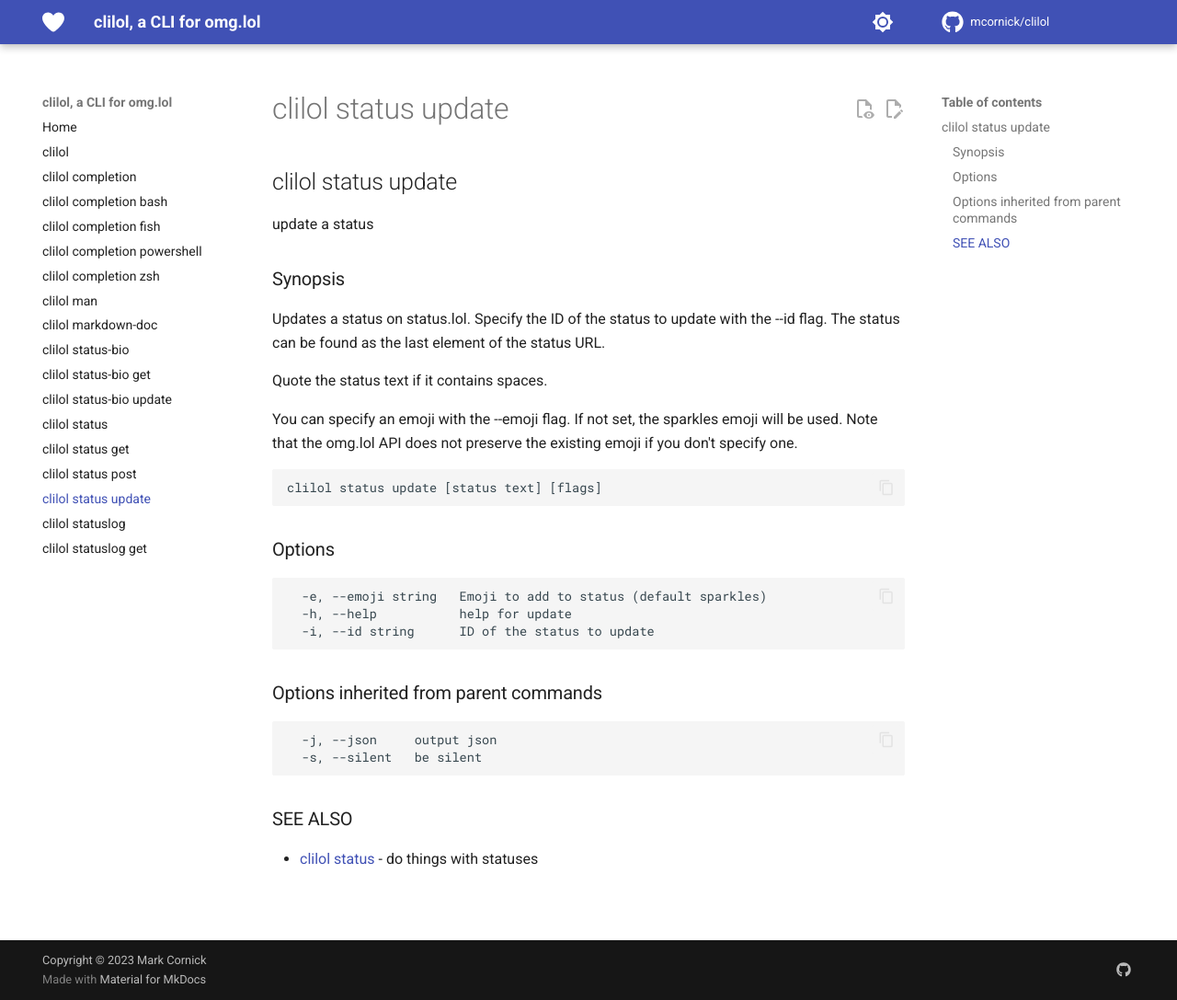
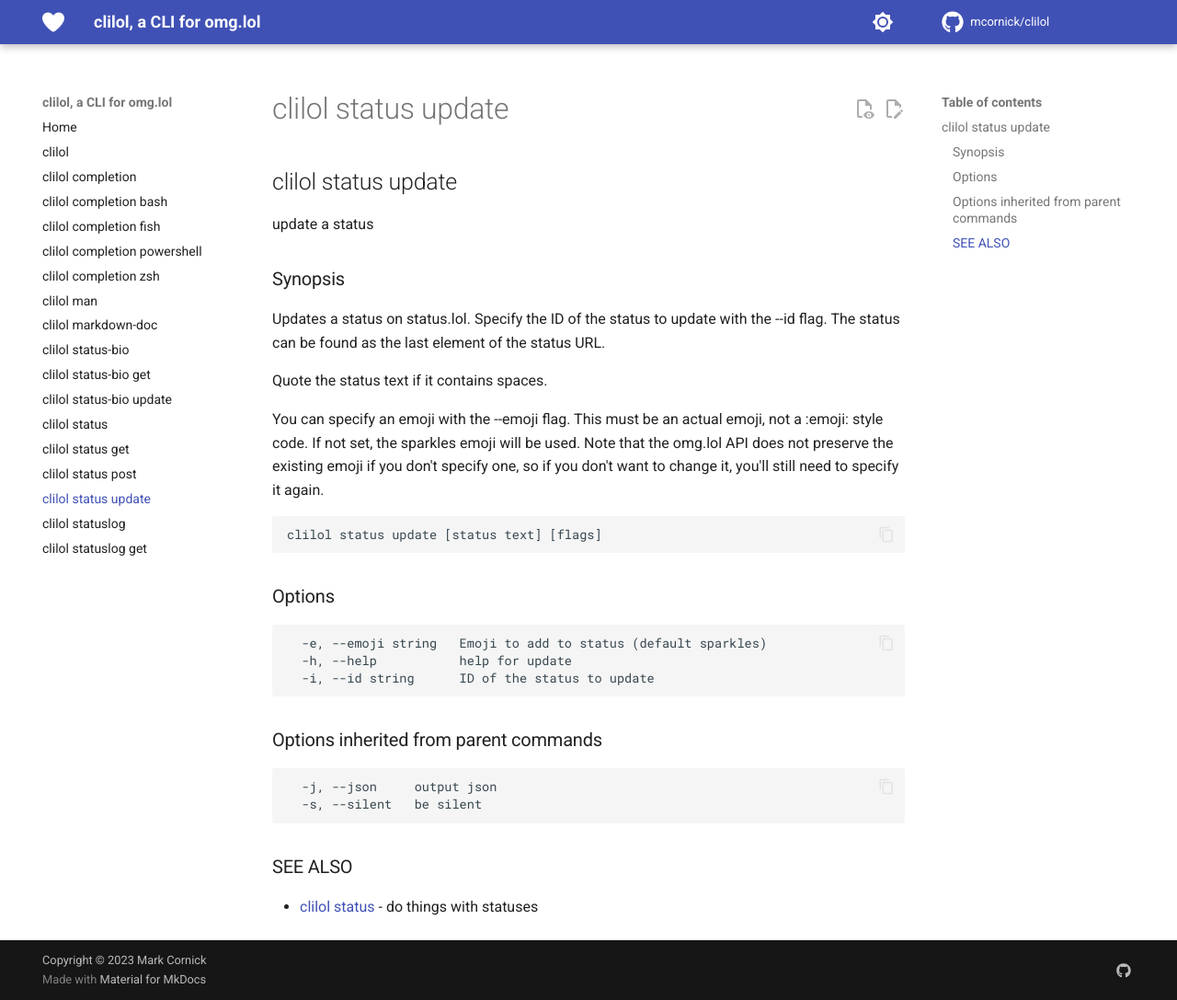
Before and after one commit to mcornick/clilol, an MkDocs documentation site: the page built from docs/clilol_status_update.md, in a window 1280 px wide and 1087 px high. Shown: the whole window at 92% size. Built offline with MkDocs 1.6.1 and Material for MkDocs 9.7.7, drawn with Linux system fonts in a browser that asks for light colours; comment, search, counter and statistics services are not loaded.

Commit message:
docs: note that an actual emoji must be used
(and not a code like :bowtie:)

Signed-off-by: Mark Cornick <mcornick@mcornick.com>

````diff
--- a/docs/clilol_status_update.md
+++ b/docs/clilol_status_update.md
@@ -13,9 +13,11 @@
 
 Quote the status text if it contains spaces.
 
-You can specify an emoji with the --emoji flag. If not set, the
-sparkles emoji will be used. Note that the omg.lol API does not
-preserve the existing emoji if you don't specify one.
+You can specify an emoji with the --emoji flag. This must be an
+actual emoji, not a :emoji: style code. If not set, the sparkles
+emoji will be used. Note that the omg.lol API does not preserve
+the existing emoji if you don't specify one, so if you don't want
+to change it, you'll still need to specify it again.
 
 ```
 clilol status update [status text] [flags]
````
Also changed, not shown: docs/clilol_status_post.md (+3 -2 lines), 2 other files.
